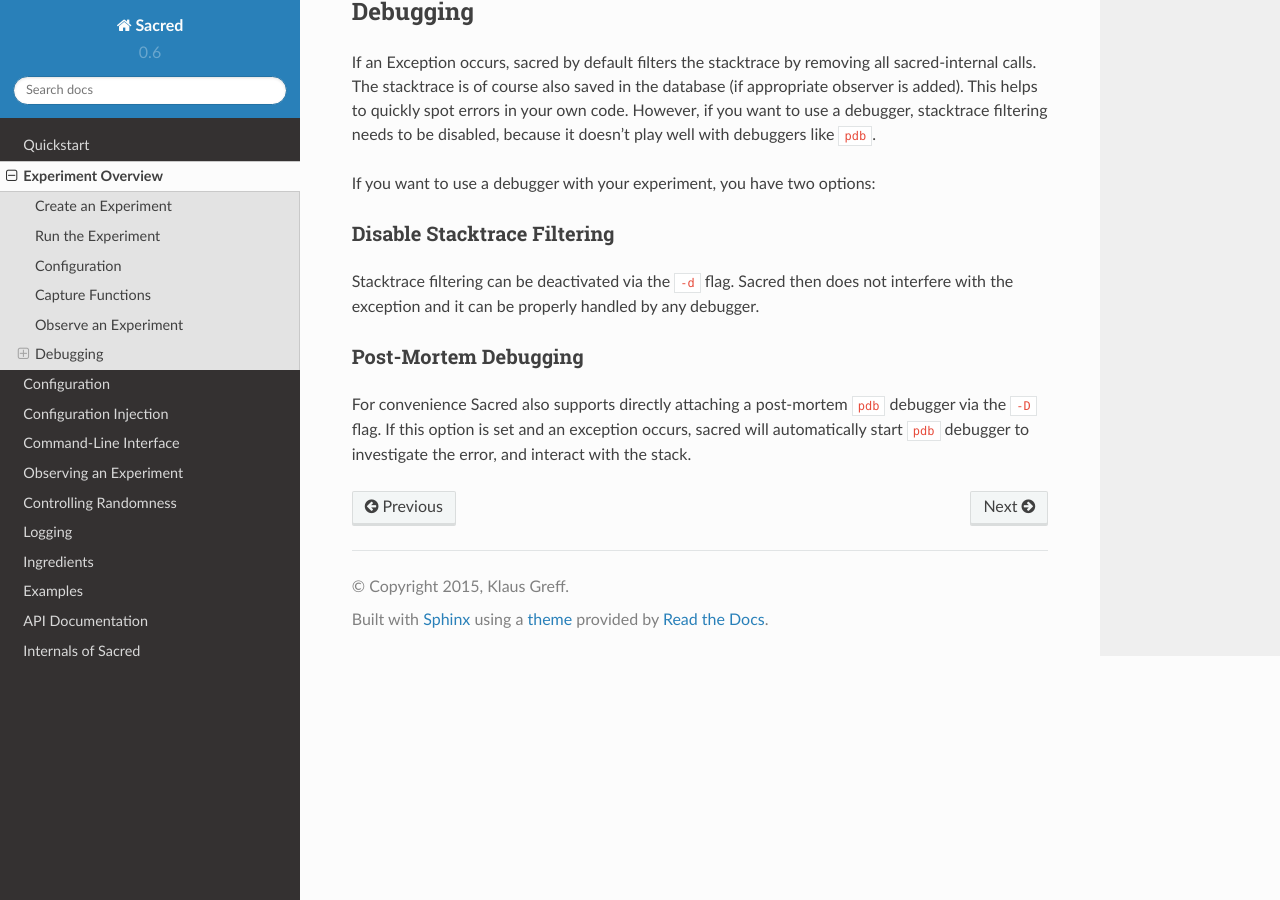
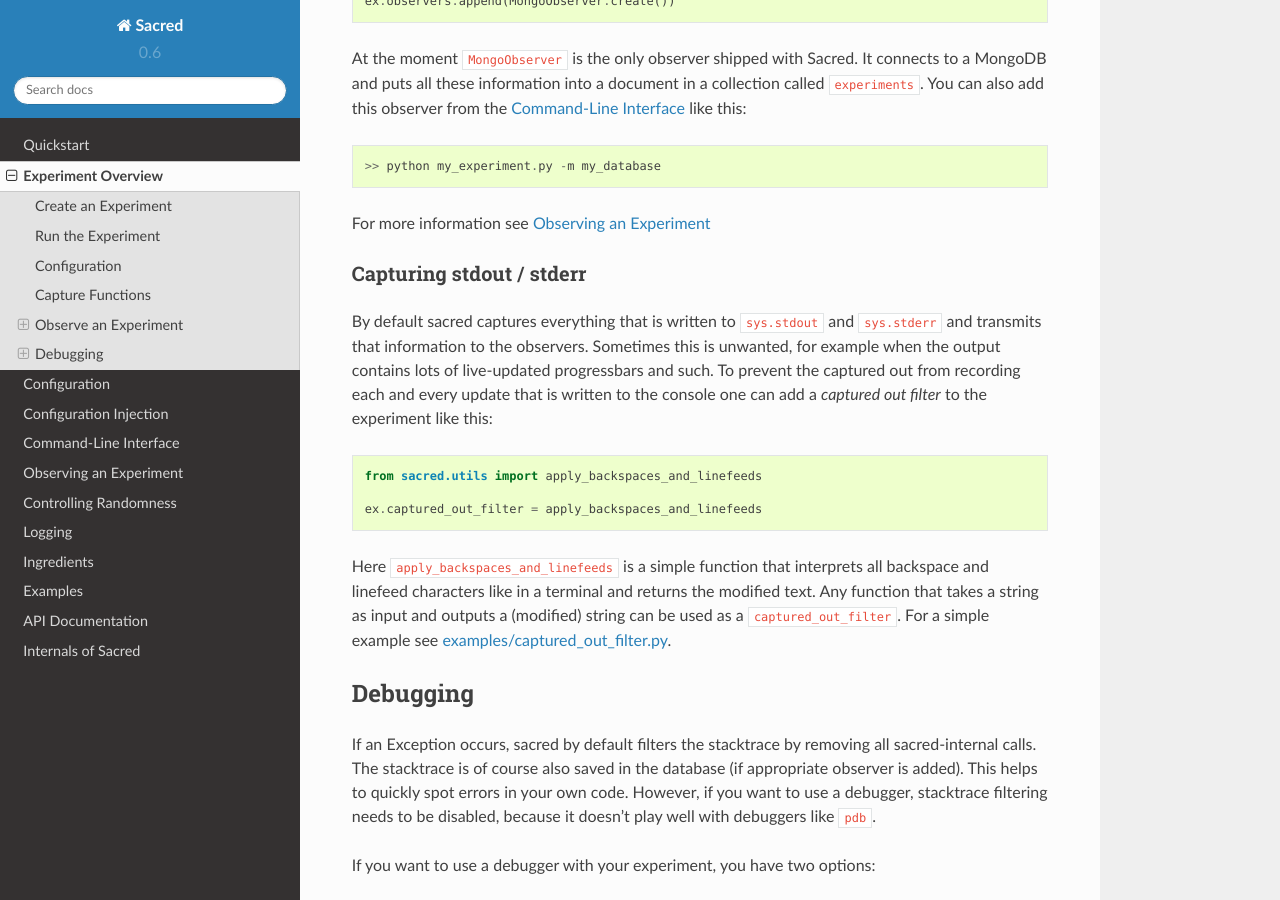
Before and after one commit to IDSIA/sacred, a Sphinx documentation site: the page built from docs/experiment.rst, in a window 1280 px wide and 900 px high, scrolled down 3908 px. Built offline with Sphinx 7.4.7 and the Read the Docs theme 2.0.0, drawn with Linux system fonts in a browser that asks for light colours; some of the changed text lies outside the part shown.

Commit message:
release 0.6.10
* added documentation for interactive mode and captured out filter
* updated history
* changed version number

```diff
--- a/docs/conf.py
+++ b/docs/conf.py
@@ -32,6 +32,7 @@
 # ones.
 extensions = [
     'sphinx.ext.autodoc',
+    'sphinx.ext.napoleon'
 ]
 
 # Add any paths that contain templates here, relative to this directory.
--- a/docs/experiment.rst
+++ b/docs/experiment.rst
@@ -22,7 +22,7 @@
 
 Instead of ``@ex.main`` it is recommended to use ``@ex.automain``. This will
 automatically run the experiment if you execute the file. It is equivalent to
-the following.
+the following:
 
 .. code-block:: python
 
@@ -58,6 +58,20 @@
     from my_experiment import ex
 
     r = ex.run()
+
+.. warning::
+
+    By default, Sacred experiments **will fail** if run in an interactive
+    environment like a REPL or a Jupyter Notebook.
+    This is an intended security measure since in these environments
+    reproducibility cannot be ensured.
+    If needed, this safeguard can be deactivated by passing
+    ``interactive=True`` to the experiment like this:
+
+     .. code-block:: python
+
+        ex = Experiment('jupyter_ex', interactive=True)
+
 
 The ``run`` function accepts ``config_updates`` to specify how the configuration
 should be changed for this run. It should be (possibly nested) dictionary
@@ -189,6 +203,29 @@
 
 For more information see :doc:`observers`
 
+Capturing stdout / stderr
+-------------------------
+By default sacred captures everything that is written to ``sys.stdout`` and
+``sys.stderr`` and transmits that information to the observers.
+Sometimes this is unwanted, for example when the output contains lots of
+live-updated progressbars and such.
+To prevent the captured out from recording each and every update that is
+written to the console one can add a *captured out filter* to the experiment
+like this:
+
+.. code-block:: python
+
+    from sacred.utils import apply_backspaces_and_linefeeds
+
+    ex.captured_out_filter = apply_backspaces_and_linefeeds
+
+Here ``apply_backspaces_and_linefeeds`` is a simple function that interprets
+all backspace and linefeed characters like in a terminal and returns the
+modified text.
+Any function that takes a string as input and outputs a (modified) string can
+be used as a ``captured_out_filter``.
+For a simple example see `examples/captured_out_filter.py <https://github.com/IDSIA/sacred/tree/master/examples/captured_out_filter.py>`_.
+
 
 .. _debugging:
 
--- a/sacred/__about__.py
+++ b/sacred/__about__.py
@@ -11,7 +11,7 @@
 
 __all__ = ("__version__", "__author__", "__author_email__", "__url__")
 
-__version__ = "0.6.9"
+__version__ = "0.6.10"
 
 __author__ = 'Klaus Greff'
 __author_email__ = 'qwlouse@gmail.com'
```
Also changed, not shown: HISTORY.rst (+7 -1 lines), 1 other file.
